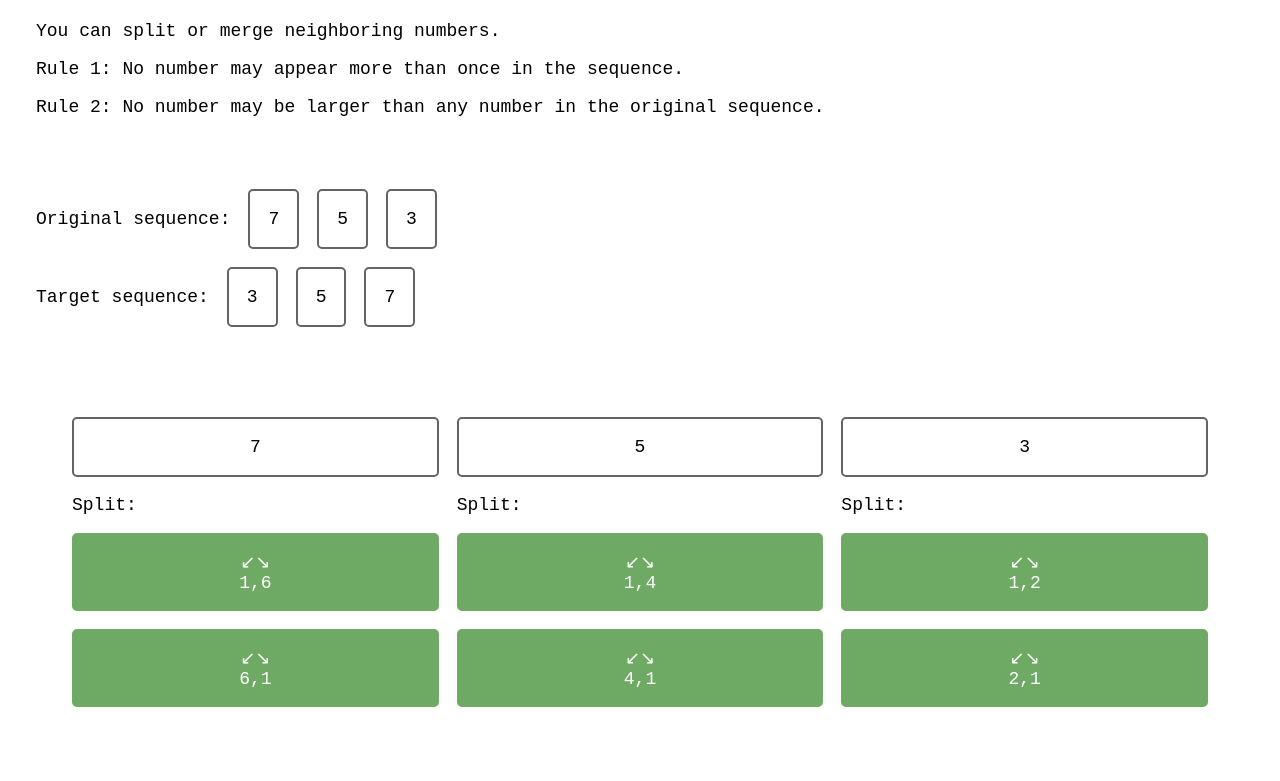
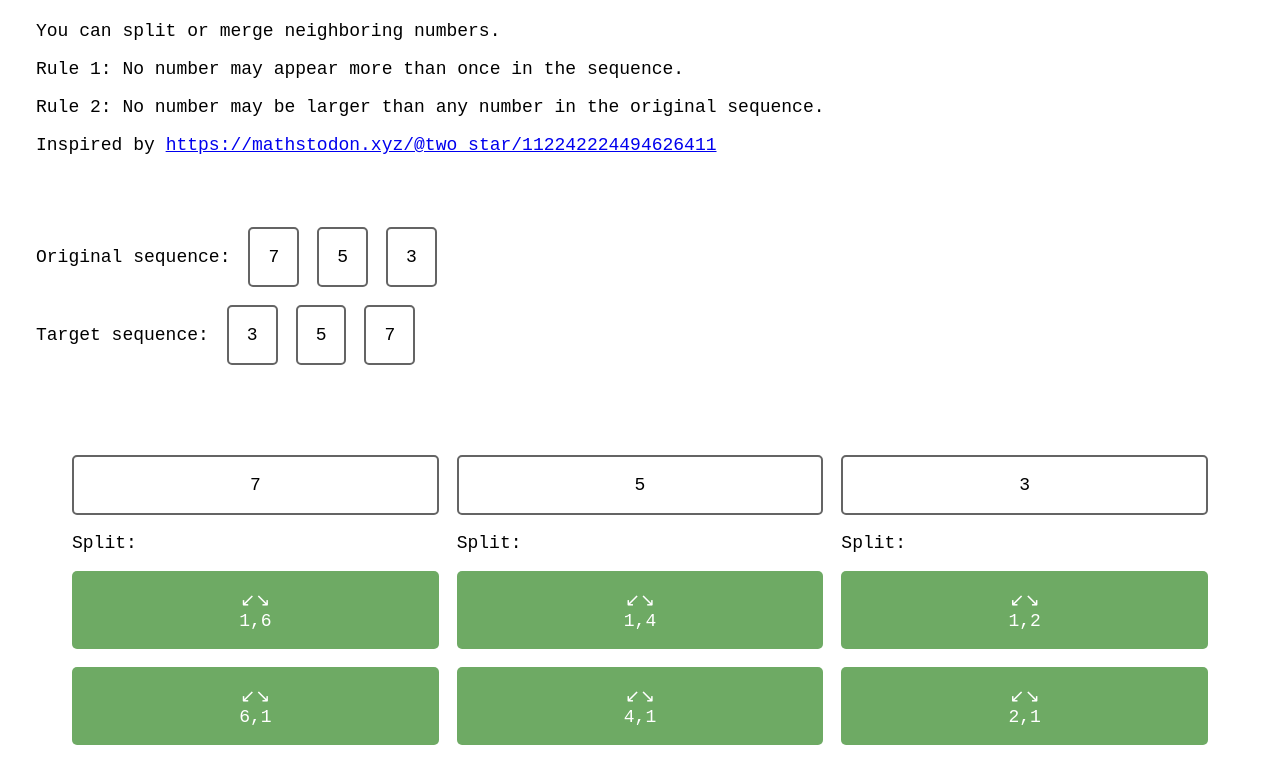
Before and after one commit to Bewelge/aNumberGame, a plain HTML site: page index.html in a window 1280 px wide. Shown: the part 104-885 px from the top of the page. Before the commit the page ends 847 px from the top, so only its background shows below. Drawn offline with Linux system fonts and the light colour scheme.

Commit message:
add inspired by

```diff
--- a/index.html
+++ b/index.html
@@ -27,6 +27,12 @@
 				Rule 2: No number may be larger than any number in the original
 				sequence.
 			</p>
+			<p>
+				Inspired by
+				<a href="https://mathstodon.xyz/@two_star/112242224494626411"
+					>https://mathstodon.xyz/@two_star/112242224494626411</a
+				>
+			</p>
 		</div>
 		<div id="goal"></div>
 		<div id="seqContainer"></div>
```
